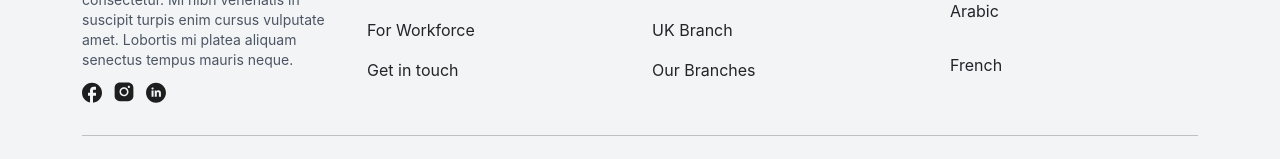
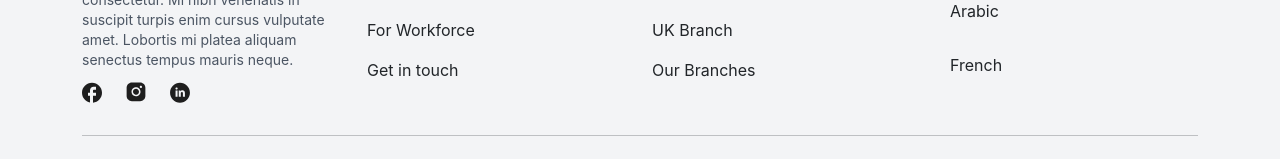
Before and after one commit to Haseeb3952/This-Links-Download, a website: page index.html in a window 1280 px wide. Shown: the part 2425-2584 px from the top of the page. Drawn offline with nearby package versions, Linux system fonts and the light colour scheme.

Commit message:
Download Page Completed

```diff
--- a/index.html
+++ b/index.html
@@ -26,6 +26,8 @@
     <title>This Links - Download</title>
   </head>
   <body>
+    <!------------------------------------------ Navbar Section Started --------------------------------------->
+
     <section class="tw-bg-white tw-border-b fixed-top">
       <div class="container">
         <nav class="navbar navbar-expand-lg navbar-light">
@@ -94,6 +96,8 @@
         </nav>
       </div>
     </section>
+
+    <!------------------------------------------- Navbar Section Ended --------------------------------------->
 
     <button id="go-top-btn">
       <i class="fa fa-level-up" aria-hidden="true"></i>
@@ -548,7 +552,7 @@
                 suscipit turpis enim cursus vulputate amet. Lobortis mi platea
                 aliquam senectus tempus mauris neque.
               </p>
-              <div class="tw-flex tw-gap-3 tw-py-3 tw-items-center">
+              <div class="tw-flex tw-gap-6 tw-py-3 tw-items-center">
                 <div>
                   <a href="#">
                     <img
```
Also changed, not shown: assets/css/output.css.
